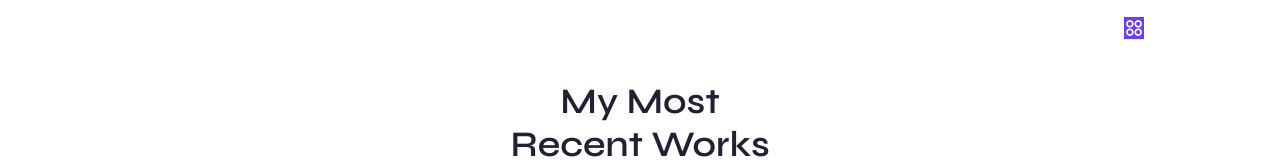
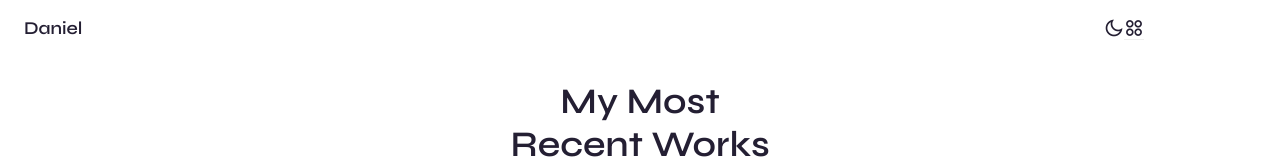
Before and after one commit to dvirak/Personal-Website, a React (Vite) app: page /Portfolio in a window 1280 px wide. Shown: the top 160 px of the page. Built offline with nearby package versions, Linux system fonts and the light colour scheme.

Commit message:
Fixed Theme Changes with Different Pages

```diff
--- a/src/App.css
+++ b/src/App.css
@@ -293,7 +293,7 @@ body.dark-theme {
   box-shadow: 0 2px 16px var(--shadow-color);
 }
 
-.bg-header :is(.nav__logo, .nav__toggle) {
+.bg-header :is(.nav__logo, .nav__toggle, .change__theme) {
   color: var(--title-color);
 }
 
@@ -306,7 +306,7 @@ body.dark-theme {
   background-color: var(--body-color);
 }
 
-.header-pages :is(.nav__logo, .nav__toggle) {
+.header-pages :is(.nav__logo, .nav__toggle, .change__theme) {
   color: var(--title-color);
   background-color: var(--body-color);
 }
--- a/src/App.jsx
+++ b/src/App.jsx
@@ -1,6 +1,7 @@
 //! Imported Libraries --------------------------
 import { useEffect, useState } from "react";
-import { Routes, Route, BrowserRouter, useLocation } from "react-router-dom";
+import { Routes, Route, BrowserRouter } from "react-router-dom";
+import { useLocation } from "react-router";
 
 //! Imported Components/Variables----------------
 import "./App.css";
@@ -15,24 +16,24 @@ import Navbar from "./Components/Navbar";
 
 export default function App() {
   const { isDarkTheme } = useTheme();
+  // const location = useLocation();
 
   useEffect(() => {
-    console.log("FUCKNG USE EFFECT");
     const rootElement = document.getElementById("root");
-    console.log("THEME CONTEXT VALUE: ", isDarkTheme);
     // Update the class of the body tag based on the theme state
     if (rootElement) {
-      console.log("ROOT ELEMENT FOUND");
       rootElement.classList.toggle("dark-theme", isDarkTheme);
     }
   }, [isDarkTheme]);
+
+  // const isHome = location.pathname === "/";
 
   return (
     <ThemeProvider>
       <BrowserRouter>
         <Navbar />
         <Routes>
-          <Route path="/" element={<Home />} />
+          <Route path="/" element={<Home />} location={location} />
           <Route path="/about" element={<About />} />
           <Route path="/portfolio" element={<Portfolio />} />
           <Route path="/contact" element={<Contact />} />
--- a/src/Components/Navbar.jsx
+++ b/src/Components/Navbar.jsx
@@ -3,15 +3,18 @@ import { useState, useEffect } from "react";
 import { Link, useLocation } from "react-router-dom";
 import { useTheme } from "../Context/ThemeContext";
 
-export default function Navbar(props) {
+export default function Navbar({ className }) {
   const [navVisible, setNavVisible] = useState(true);
+  const [isHome, setIsHome] = useState(true);
   const [scroll, setScroll] = useState(false);
   const { isDarkTheme, toggleTheme } = useTheme();
   const location = useLocation();
 
   useEffect(() => {
     // Hide the navbar when the route changes
+    console.log(location.pathname);
     setNavVisible(false);
+    setIsHome(location.pathname === "/");
   }, [location]);
 
   useEffect(() => {
@@ -45,11 +48,13 @@ export default function Navbar(props) {
     document.body.classList.toggle("dark-theme", !isDarkTheme);
   }
 
-  const className = props.className || "";
+  // const className = props.className || "";
 
   return (
     <header
-      className={`header ${className} ${scroll ? "bg-header" : ""}`}
+      className={`header ${!isHome ? "header-pages" : ""} ${
+        scroll ? "bg-header" : ""
+      }`}
       id="header"
     >
       <nav className="nav container">
@@ -121,6 +126,7 @@ export default function Navbar(props) {
           <button className="show__button" onClick={() => setNavVisible(true)}>
             <i className="ri-apps-2-line nav__toggle" id="nav-toggle" />
           </button>
+          {/* </div> */}
         </div>
       </nav>
     </header>
```
